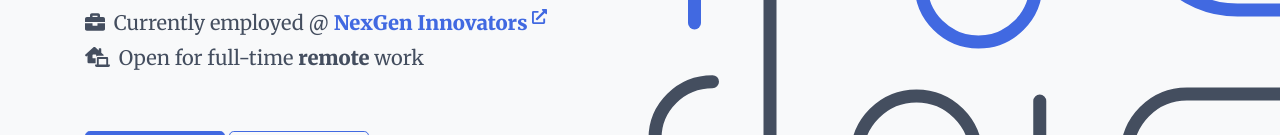
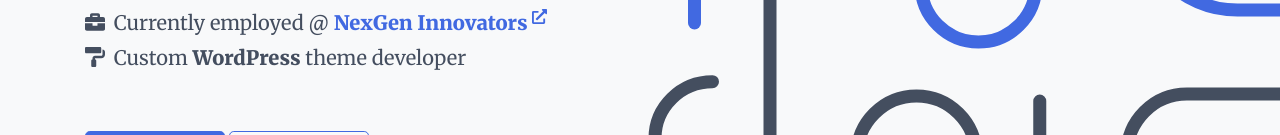
Before and after one commit to ashwinders/ashwinders.github.io-old, a website: page index.html in a window 1280 px wide. Shown: the part 479-614 px from the top of the page. Drawn offline with Linux system fonts and the light colour scheme.

Commit message:
Content update in hero section

```diff
--- a/index.html
+++ b/index.html
@@ -216,7 +216,7 @@
                                 <i class="fas fa-briefcase mr-1"></i> Currently employed @ <a href="//nexgi.com" target="_blank" rel="noopener noreferrer nofollow"><b>NexGen Innovators</b> <sup><i class="fas fa-external-link-alt"></i></sup></a>
                             </li>
                             <li class="hero__list-item">
-                                <i class="fas fa-laptop-house mr-1"></i> Open for full-time <b>remote</b> work
+                                <i class="fas fa-paint-roller mr-1"></i> Custom <b>WordPress</b> theme developer
                             </li>
                         </ul>
                         <a href="#contact" class="btn btn-primary">Contact Me</a>
```
